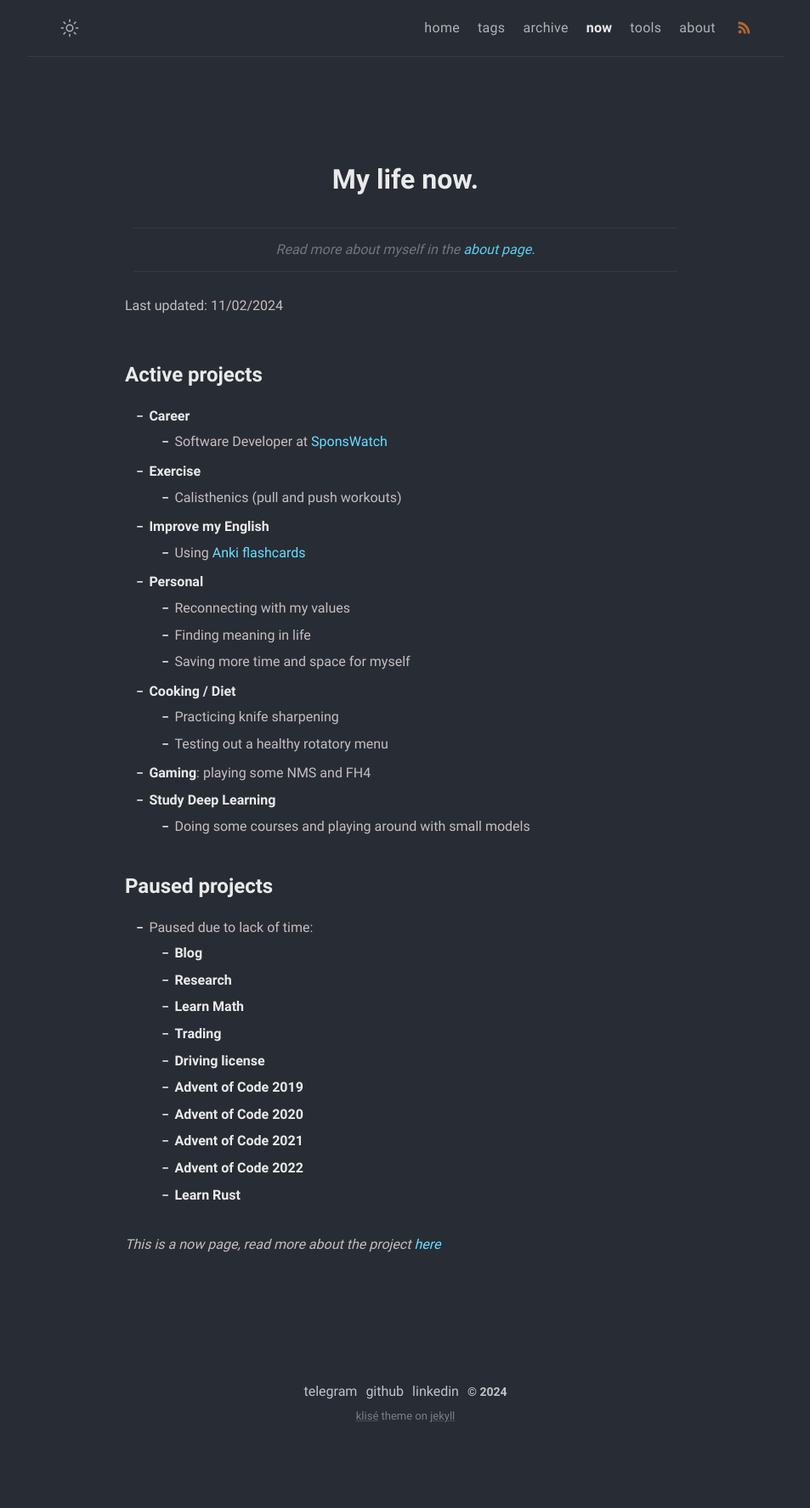
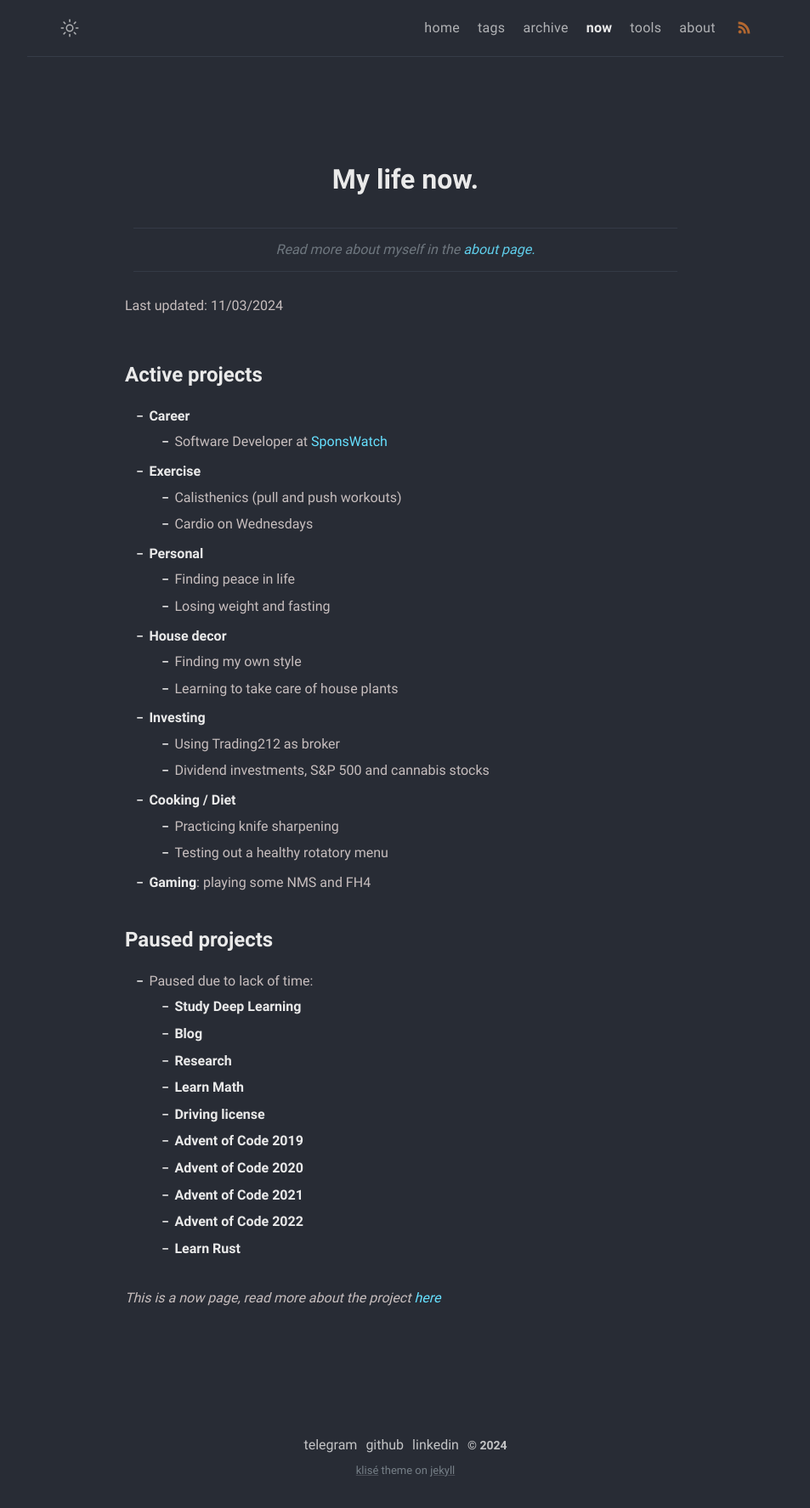
Before and after one commit to MonkeyAndres/MonkeyAndres.github.io, a Jekyll site: the page built from now.md, in a window 1280 px wide. Shown: the whole page at 85% size, without its empty margins (163-1116 px from the left). Built offline with Jekyll 4.4.1, drawn with Linux system fonts in a browser that asks for light colours; before the commit the page ends 1711 px from its top, so only the background shows below that.

Commit message:
feat: update now page

```diff
--- a/now.md
+++ b/now.md
@@ -8,7 +8,7 @@ comments: false
 
 > Read more about myself in the [about page.](../about)
 
-Last updated: 11/02/2024
+Last updated: 11/03/2024
 
 # Active projects
 
@@ -16,26 +16,29 @@ Last updated: 11/02/2024
   - Software Developer at [SponsWatch](https://sponswatch.com/)
 - **Exercise**
   - Calisthenics (pull and push workouts)
-- **Improve my English**
-  - Using [Anki flashcards](https://apps.ankiweb.net/)
+  - Cardio on Wednesdays
 - **Personal**
-  - Reconnecting with my values
-  - Finding meaning in life
-  - Saving more time and space for myself
+  - Finding peace in life
+  - Losing weight and fasting
+- **House decor**
+  - Finding my own style
+  - Learning to take care of house plants
+- **Investing**
+  - Using Trading212 as broker
+  - Dividend investments, S&P 500 and cannabis stocks
 - **Cooking / Diet**
   - Practicing knife sharpening
   - Testing out a healthy rotatory menu
 - **Gaming**: playing some NMS and FH4
-- **Study Deep Learning**
-  - Doing some courses and playing around with small models
+
 
 # Paused projects
 
 - Paused due to lack of time:
+  - **Study Deep Learning**
   - **Blog**
   - **Research**
   - **Learn Math**
-  - **Trading**
   - **Driving license**
   - **Advent of Code 2019**
   - **Advent of Code 2020**
```
